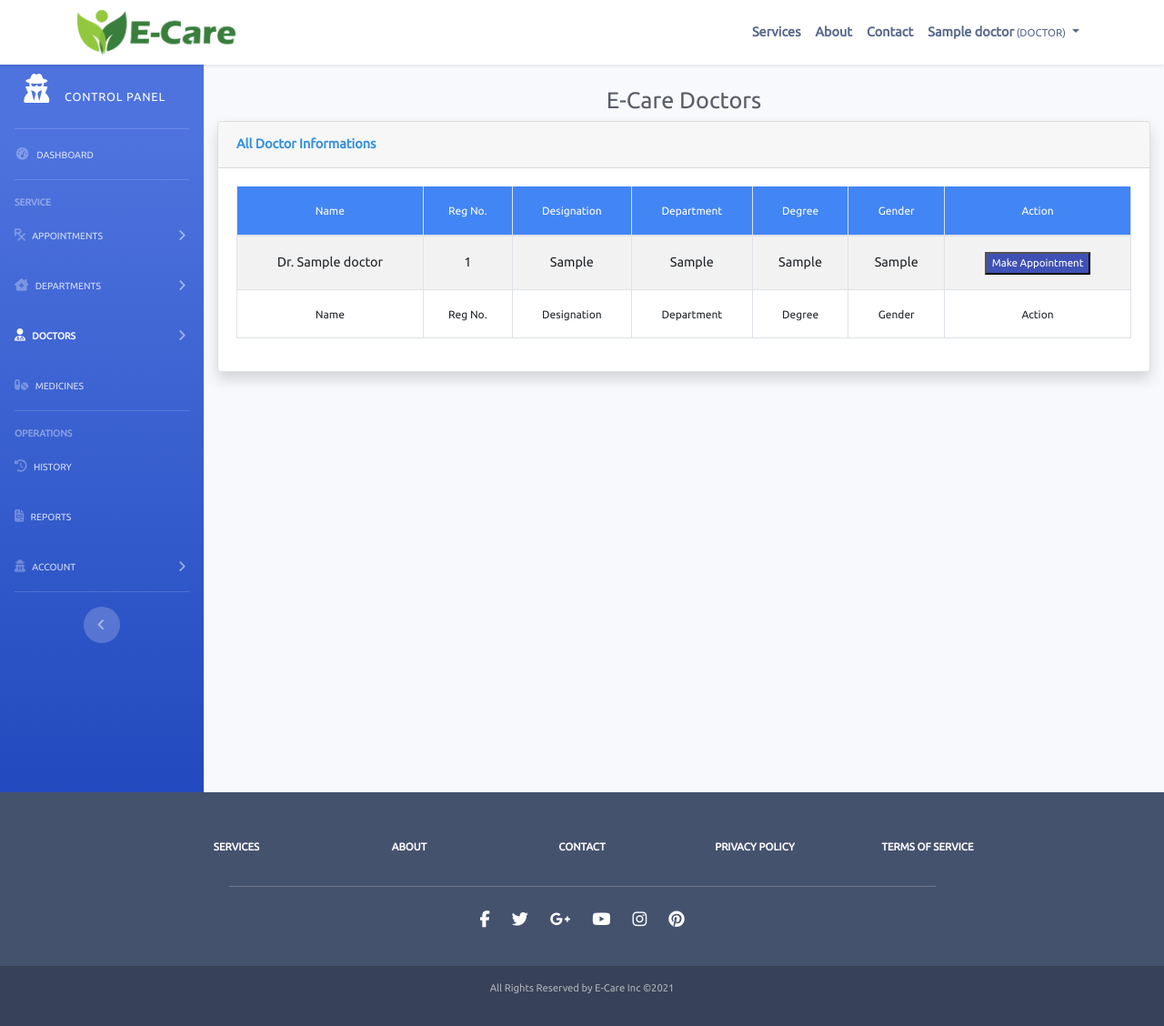
After one commit to Raayhan/E-Care, a Laravel app: page /patient/doctors/all in a window 1280 px wide. The commit adds this page. Shown: the whole page at 91% size. Run offline with Laravel 8, Linux system fonts and the light colour scheme; a user stored in the database is signed in; tables that the repository leaves empty hold one stand-in row (values such as "Sample post"); parts of the project's set-up code (start-up, migrations or seed data) failed here and were passed over; some libraries are stand-ins or nearby versions.

Commit message:
All Doctors view by patient

```diff
--- /dev/null
+++ b/app/Http/Controllers/Patient/Doctor/DoctorController.php
@@ -0,0 +1,17 @@
+<?php
+
+namespace App\Http\Controllers\Patient\Doctor;
+
+use App\Http\Controllers\Controller;
+use Illuminate\Http\Request;
+use Illuminate\Support\Facades\DB;
+
+class DoctorController extends Controller
+{
+    public function index()
+    {
+        $doctors = DB::table('doctors')->select('name','reg_no','designation','department','degree','gender')->get();
+
+        return view('patient.doctors.all',['doctors'=>$doctors]);
+    }
+}
--- /dev/null
+++ b/resources/views/patient/doctors/all.blade.php
@@ -0,0 +1,258 @@
+@extends('layouts.app')
+@section('pagetitle', 'Doctors')
+@section('styles')
+<link rel="stylesheet" type="text/css" href="https://cdn.datatables.net/1.10.19/css/jquery.dataTables.min.css">
+<link href="{{ asset('css/vendor/admin.min.css') }}" rel="stylesheet">
+@stop
+@section('content')
+<div id="wrapper">
+
+    <!-- Sidebar -->
+    <ul class="navbar-nav bg-gradient-primary sidebar sidebar-dark accordion" id="accordionSidebar">
+
+      <!-- Sidebar - Brand -->
+      <a class="sidebar-brand d-flex align-items-center justify-content-center" href="/patient/dashboard">
+        <div class="sidebar-brand-icon">
+          <i class="fas fa-user-secret fa-sm"></i>
+        </div>
+        <div class="sidebar-brand-text mx-3">Control Panel</div>
+      </a>
+
+      <!-- Divider -->
+      <hr class="sidebar-divider my-0">
+
+      <!-- Nav Item - Dashboard -->
+      <li class="nav-item">
+        <a class="nav-link" href="/patient/dashboard">
+          <i class="fas fa-fw fa-tachometer-alt"></i>
+          <span>DASHBOARD</span></a>
+      </li>
+
+      <!-- Divider -->
+      <hr class="sidebar-divider">
+
+      <!-- Heading -->
+      <div class="sidebar-heading">
+        Service
+      </div>
+      <!-- Nav Item - Utilities Collapse Menu -->
+      <li class="nav-item">
+        <a class="nav-link collapsed" href="#" data-toggle="collapse" data-target="#appointment" aria-expanded="true" aria-controls="patient">
+            <i class="fas fa-prescription"></i>
+          <span>APPOINTMENTS</span>
+        </a>
+        <div id="appointment" class="collapse" aria-labelledby="headingUtilities" data-parent="#accordionSidebar">
+          <div class=" py-2 collapse-inner rounded">
+
+            <a class="collapse-item" href="\patient\appointments\create"><i class="fas fa-file-medical"></i> &nbsp;Make Appointment</a>
+            <a class="collapse-item" href="\patient\appointments\all"><i class="fas fa-paste"></i> &nbsp;All Appointments</a>
+            <a class="collapse-item" href="\patient\appointments\status"><i class="fas fa-eye"></i> &nbsp;Check Status</a>
+
+
+          </div>
+        </div>
+      </li>
+      <!-- Nav Item - Pages Collapse Menu -->
+      <li class="nav-item">
+        <a class="nav-link collapsed" href="#" data-toggle="collapse" data-target="#department" aria-expanded="true" aria-controls="Branch">
+            <i class="fas fa-clinic-medical"></i>
+          <span>DEPARTMENTS</span>
+        </a>
+        <div id="department" class="collapse" aria-labelledby="headingTwo" data-parent="#accordionSidebar">
+          <div class="py-2 collapse-inner rounded">
+
+            <a class="collapse-item" href="/patient/department/medicine"><i class="fas fa-pills"></i>&nbsp; Medicine</a>
+            <a class="collapse-item" href="/patient/department/cardiology"><i class="fas fa-heartbeat"></i>&nbsp; Cardiology</a>
+            <a class="collapse-item" href="/patient/department/cancer"><i class="fas fa-bacterium"></i>&nbsp; Cancer</a>
+            <a class="collapse-item" href="/patient/department/diabetics"><i class="fas fa-burn"></i>&nbsp; Diabetics</a>
+            <a class="collapse-item" href="/patient/department/neurology"><i class="fas fa-brain"></i>&nbsp; Neurology</a>
+            <a class="collapse-item" href="/patient/department/gynaecology"><i class="fas fa-baby"></i>&nbsp; Gynaecology</a>
+            <a class="collapse-item" href="/patient/department/child"><i class="fas fa-child"></i>&nbsp; Child/Pediatric</a>
+            <a class="collapse-item" href="/patient/department/dermatology"><i class="fas fa-allergies"></i>&nbsp; Dermatology</a>
+            <a class="collapse-item" href="/patient/department/urology"><i class="fas fa-bacteria"></i>&nbsp; Urology</a>
+            <a class="collapse-item" href="/patient/department/ophthalmology"><i class="fas fa-eye"></i>&nbsp; Ophthalmology</a>
+            <a class="collapse-item" href="/patient/department/all"><i class="fas fa-list"></i>&nbsp; All Departments</a>
+
+
+          </div>
+        </div>
+      </li>
+
+      <!-- Nav Item - Utilities Collapse Menu -->
+      <li class="nav-item active">
+        <a class="nav-link collapsed" href="#" data-toggle="collapse" data-target="#doctor" aria-expanded="true" aria-controls="patient">
+            <i class="fas fa-user-md"></i>
+          <span>DOCTORS</span>
+        </a>
+        <div id="doctor" class="collapse" aria-labelledby="headingUtilities" data-parent="#accordionSidebar">
+          <div class=" py-2 collapse-inner rounded">
+
+            <a class="collapse-item" href="\patient\doctors\all"><i class="fas fa-user-md"></i> &nbsp;All Doctors</a>
+
+
+          </div>
+        </div>
+      </li>
+      <li class="nav-item">
+        <a class="nav-link" href="\patient\medicines" aria-expanded="true" aria-controls="patient">
+            <i class="fas fa-pills"></i>
+          <span>MEDICINES</span>
+        </a>
+
+      </li>
+
+      <!-- Divider -->
+      <hr class="sidebar-divider">
+
+      <!-- Heading -->
+      <div class="sidebar-heading">
+        Operations
+      </div>
+
+
+
+      <!-- Nav Item - Charts -->
+      <li class="nav-item">
+        <a class="nav-link" href="\patient\history">
+          <i class="fas fa-history"></i>
+          <span>HISTORY</span></a>
+      </li>
+      <li class="nav-item">
+        <a class="nav-link" href="\patient\reports">
+          <i class="fas fa-file-invoice"></i>
+          <span>REPORTS</span></a>
+      </li>
+
+      <!-- Nav Item - Tables -->
+      <li class="nav-item">
+        <a class="nav-link collapsed" href="#" data-toggle="collapse" data-target="#Account" aria-expanded="true" aria-controls="Account">
+          <i class="fas fa-user-secret"></i>
+          <span>ACCOUNT</span></a>
+          <div id="Account" class="collapse" aria-labelledby="headingPages" data-parent="#accordionSidebar">
+            <div class=" py-2 collapse-inner rounded">
+              <a class="collapse-item" href="\patient\profile\settings"><i class="fas fa-user-cog"></i> &nbsp;Account Settings</a>
+              <a class="collapse-item" href="\patient\profile\password"><i class="fas fa-user-lock"></i> &nbsp;Change Password</a>
+
+          </div>
+      </li>
+
+      <!-- Divider -->
+      <hr class="sidebar-divider d-none d-md-block">
+
+      <!-- Sidebar Toggler (Sidebar) -->
+      <div class="text-center d-none d-md-inline">
+        <button class="rounded-circle border-0" id="sidebarToggle"></button>
+      </div>
+
+    </ul>
+    <!-- End of Sidebar -->
+
+ <!-- Content Wrapper -->
+    <div id="content-wrapper" class="d-flex flex-column">
+
+        <!-- Main Content -->
+         <div id="content">
+
+
+
+               <!-- Begin Page Content -->
+              <div class="container-fluid py-4">
+
+
+        <!-- Page Heading -->
+        <h1 class="h3 mb-2 text-gray-800 text-center">E-Care Doctors</h1>
+
+
+        <!-- DataTales Example -->
+        <div class="card shadow mb-4">
+          <div class="card-header py-3">
+            <h6 class="m-0 font-weight-bold text-primary">All Doctor Informations</h6>
+          </div>
+          <div class="card-body">
+            @if(session('status'))
+            <div class="alert alert-success alert-dismissible fade show text-center font-weight-bold small" role="alert">
+                {{session('status')}}
+               <button type="button" class="close" data-dismiss="alert" aria-label="Close">
+                    <span aria-hidden="true">&times;</span>
+               </button>
+             </div>
+         @endif
+
+         {{-- Error Alert --}}
+         @if(session('error'))
+              <div class="alert alert-danger alert-dismissible fade show text-center font-weight-bold small" role="alert">
+                  {{session('error')}}
+                  <button type="button" class="close" data-dismiss="alert" aria-label="Close">
+                      <span aria-hidden="true">&times;</span>
+                  </button>
+              </div>
+         @endif
+            <div class="table-responsive">
+                <table id="example" class="table table-striped table-bordered" style="width:100%;text-align:center!important;">
+                  <thead class="small text-white" style="background:#4285F4 !important;">
+                        <tr>
+                            <th class="small-table">Name</th>
+                            <th class="small-table">Reg No.</th>
+                            <th class="small-table">Designation</th>
+                            <th class="small-table">Department</th>
+                            <th class="small-table">Degree</th>
+                            <th class="small-table">Gender</th>
+                            <th class="small-table">Action</th>
+
+                        </tr>
+                    </thead>
+                    <tbody>
+                      @foreach($doctors as $doctor)
+
+                        <tr>
+
+                          <td>Dr. {{ $doctor->name }}</td>
+                          <td>{{ $doctor->reg_no }}</td>
+                          <td>{{ $doctor->designation }}</td>
+                          <td>{{ $doctor->department }}</td>
+                          <td>{{ $doctor->degree }}</td>
+                          <td>{{ $doctor->gender }}</td>
+                          <td>
+                            <input class="small btn-indigo" type="submit" value="Make Appointment" >
+                          </td>
+
+
+                        </tr>
+
+                          @endforeach
+
+                    </tbody>
+                    <tfoot>
+                        <tr>
+                            <th class="small-table">Name</th>
+                            <th class="small-table">Reg No.</th>
+                            <th class="small-table">Designation</th>
+                            <th class="small-table">Department</th>
+                            <th class="small-table">Degree</th>
+                            <th class="small-table">Gender</th>
+                            <th class="small-table">Action</th>
+                        </tr>
+                    </tfoot>
+                </table>
+
+            </div>
+          </div>
+        </div>
+
+
+              </div>
+          </div>
+    </div>
+</div>
+@section('scripts')
+<script src="{{ asset('js/vendor/jquery.dataTables.min.js') }}"></script>
+    <script src="{{asset('js/vendor/bootstrap.bundle.min.js')}}"></script>
+    <script src="{{asset('js/vendor/admin.js')}}"></script>
+
+    <script type="text/javascript">
+      $(document).ready(function() {
+          $('#example').DataTable();
+      } );
+    </script>
+@stop
+@endsection
--- a/routes/web.php
+++ b/routes/web.php
@@ -51,9 +51,11 @@ Route::group(['middleware' => 'prevent-back-history'],function(){
      // Department Routes
 
      Route::get('/department/all',[App\Http\Controllers\Patient\Department\DepartmentController::class,'index'])->name('Departments')->middleware('patient');
-     Route::post('/department/all',[App\Http\Controllers\Patient\Department\DepartmentController::class,'FindDoctor'])->name('Doctors');
+     Route::post('/department/all',[App\Http\Controllers\Patient\Department\DepartmentController::class,'FindDoctor'])->name('Doctors')->middleware('patient');
 
 
+     //Doctor Routes
+     Route::get('/doctors/all',[App\Http\Controllers\Patient\Doctor\DoctorController::class,'index'])->name('Doctors')->middleware('patient');
 
 
     });
```
Also changed, not shown: resources/views/patient/dashboard.blade.php (+77 -2 lines), resources/views/patient/department/all.blade.php (+7 -0 lines), resources/views/patient/department/doctors.blade.php (+7 -0 lines).
